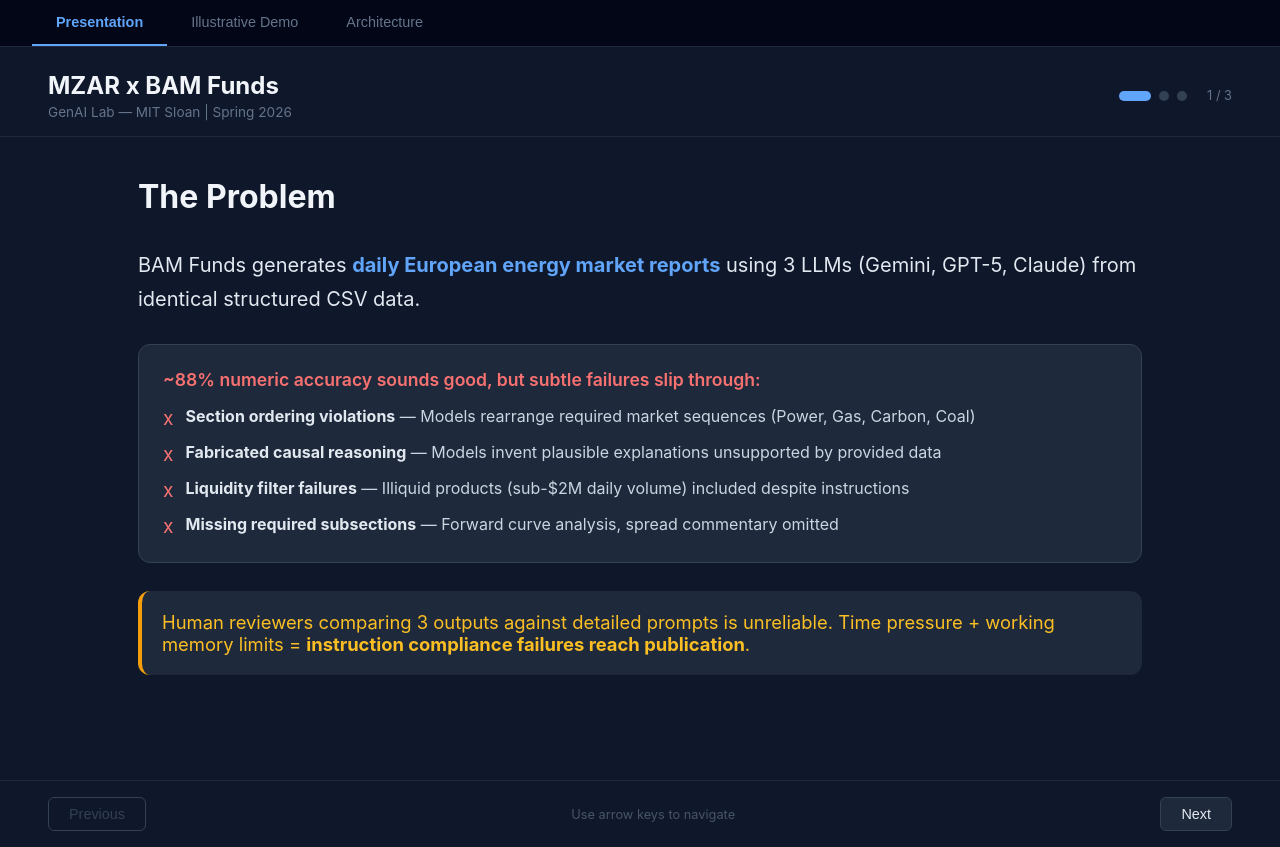
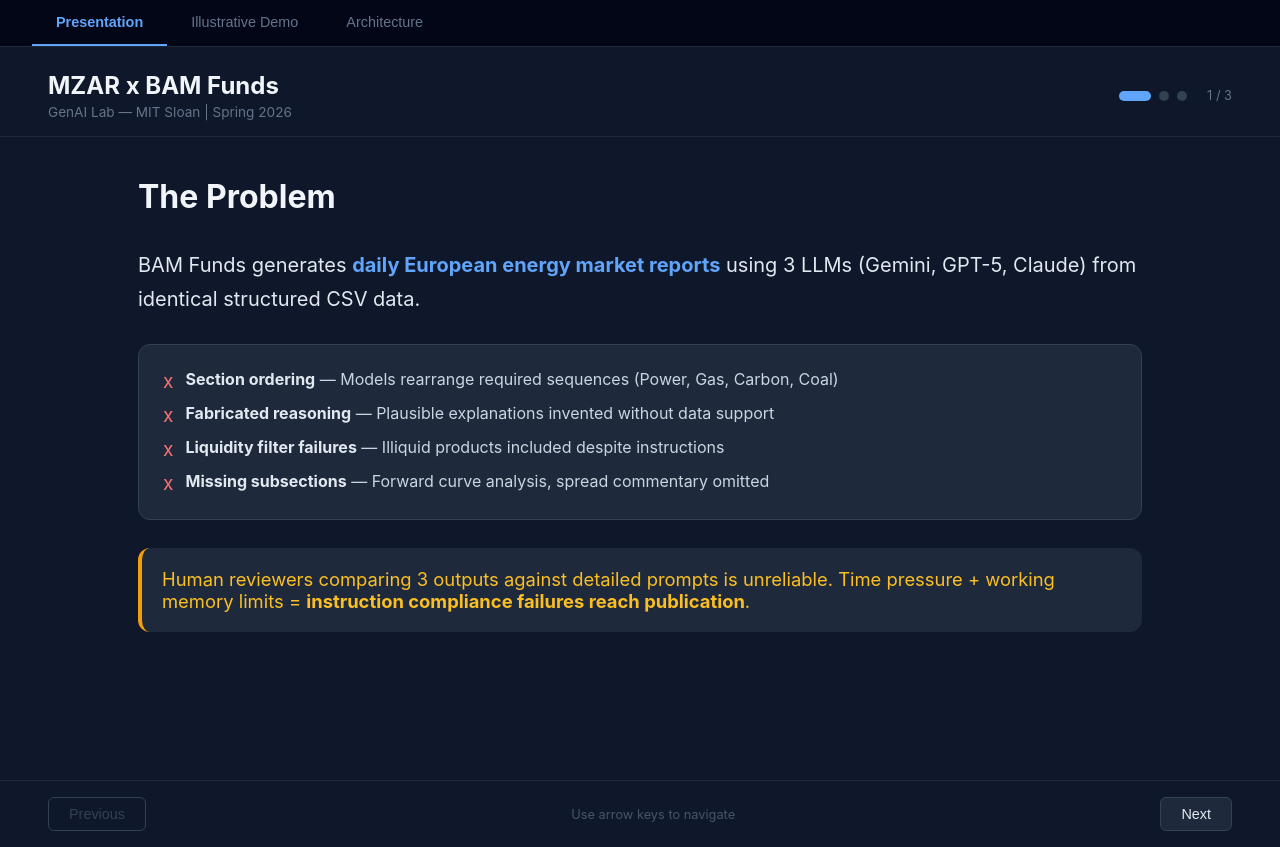
Before and after one commit to vsiwach/mzar-midterm-presentation, a React (Vite) app: page / in a window 1280 px wide. Built offline with nearby package versions, Linux system fonts and the light colour scheme.

Commit message:
modified using less words and corrected info on the slides

```diff
--- a/src/components/Demo.tsx
+++ b/src/components/Demo.tsx
@@ -179,7 +179,6 @@
                     <span style={{ fontSize: "0.7rem", color: "#64748b" }}>{step.stage}</span>
                   </div>
                   <h4 style={{ margin: "10px 0 8px", fontSize: "0.95rem", color: "#e2e8f0" }}>{step.label}</h4>
-                  <p style={{ margin: "8px 0 0", fontSize: "0.75rem", color: "#cbd5e1", lineHeight: 1.4 }}>{step.note}</p>
                   {idx < 3 && (
                     <div style={{ position: "absolute", right: "-20px", top: "50%", transform: "translateY(-50%)", color: "#64748b", fontSize: "1.1rem" }}>→</div>
                   )}
--- a/src/components/Presentation.tsx
+++ b/src/components/Presentation.tsx
@@ -11,15 +11,12 @@
           3 LLMs (Gemini, GPT-5, Claude) from identical structured CSV data.
         </p>
         <div style={{ background: "#1e293b", borderRadius: "12px", padding: "24px", border: "1px solid #334155" }}>
-          <p style={{ fontSize: "1.1rem", color: "#f87171", fontWeight: 600, marginBottom: "16px" }}>
-            ~88% numeric accuracy sounds good, but subtle failures slip through:
-          </p>
-          <ul style={{ listStyle: "none", padding: 0, margin: 0, display: "flex", flexDirection: "column", gap: "12px" }}>
+          <ul style={{ listStyle: "none", padding: 0, margin: 0, display: "flex", flexDirection: "column", gap: "10px" }}>
             {[
-              ["Section ordering violations", "Models rearrange required market sequences (Power, Gas, Carbon, Coal)"],
-              ["Fabricated causal reasoning", "Models invent plausible explanations unsupported by provided data"],
-              ["Liquidity filter failures", "Illiquid products (sub-$2M daily volume) included despite instructions"],
-              ["Missing required subsections", "Forward curve analysis, spread commentary omitted"],
+              ["Section ordering", "Models rearrange required sequences (Power, Gas, Carbon, Coal)"],
+              ["Fabricated reasoning", "Plausible explanations invented without data support"],
+              ["Liquidity filter failures", "Illiquid products included despite instructions"],
+              ["Missing subsections", "Forward curve analysis, spread commentary omitted"],
             ].map(([title, desc]) => (
               <li key={title} style={{ display: "flex", gap: "12px", alignItems: "flex-start" }}>
                 <span style={{ color: "#f87171", fontSize: "1.2rem", flexShrink: 0 }}>x</span>
```
